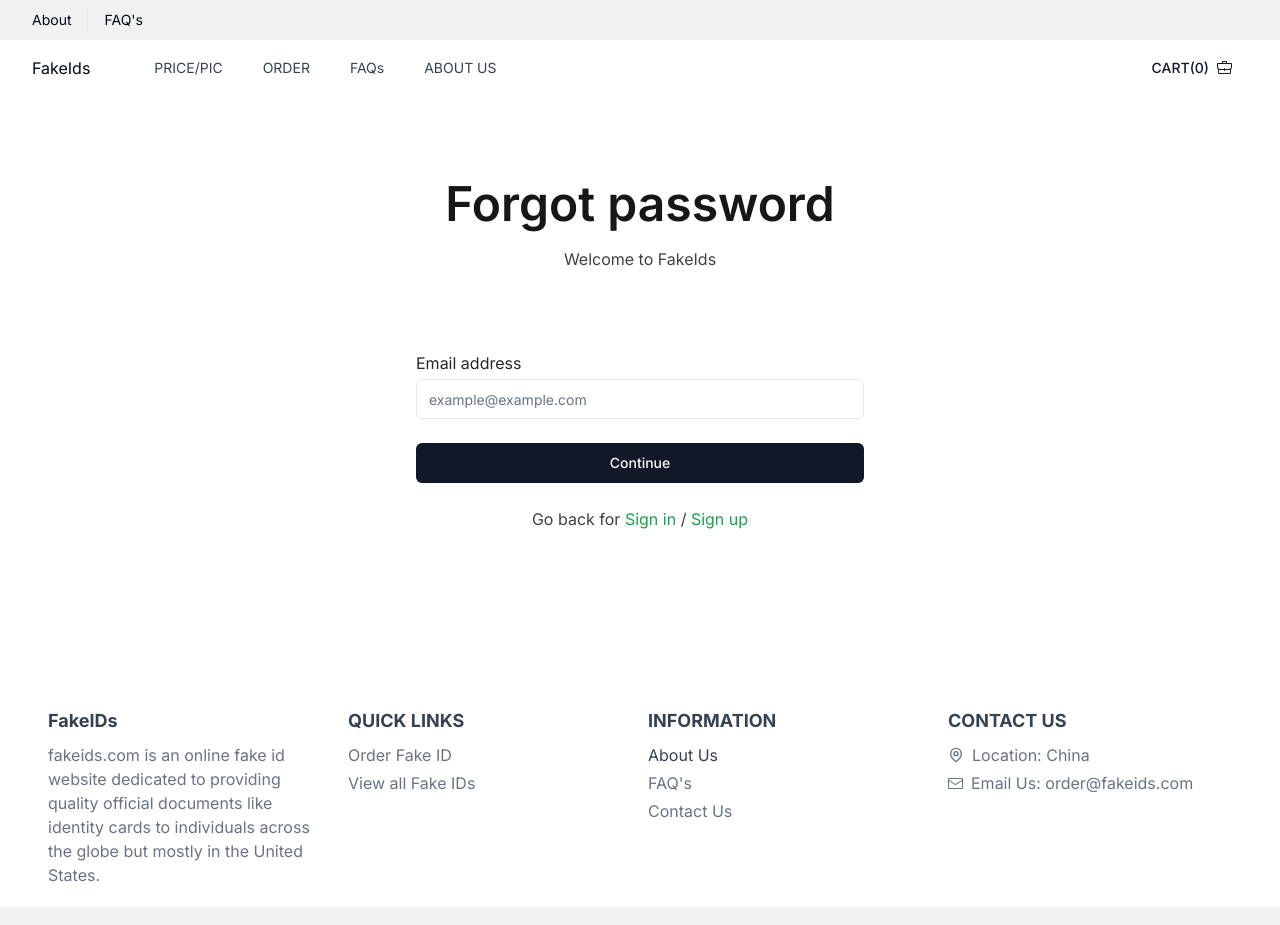
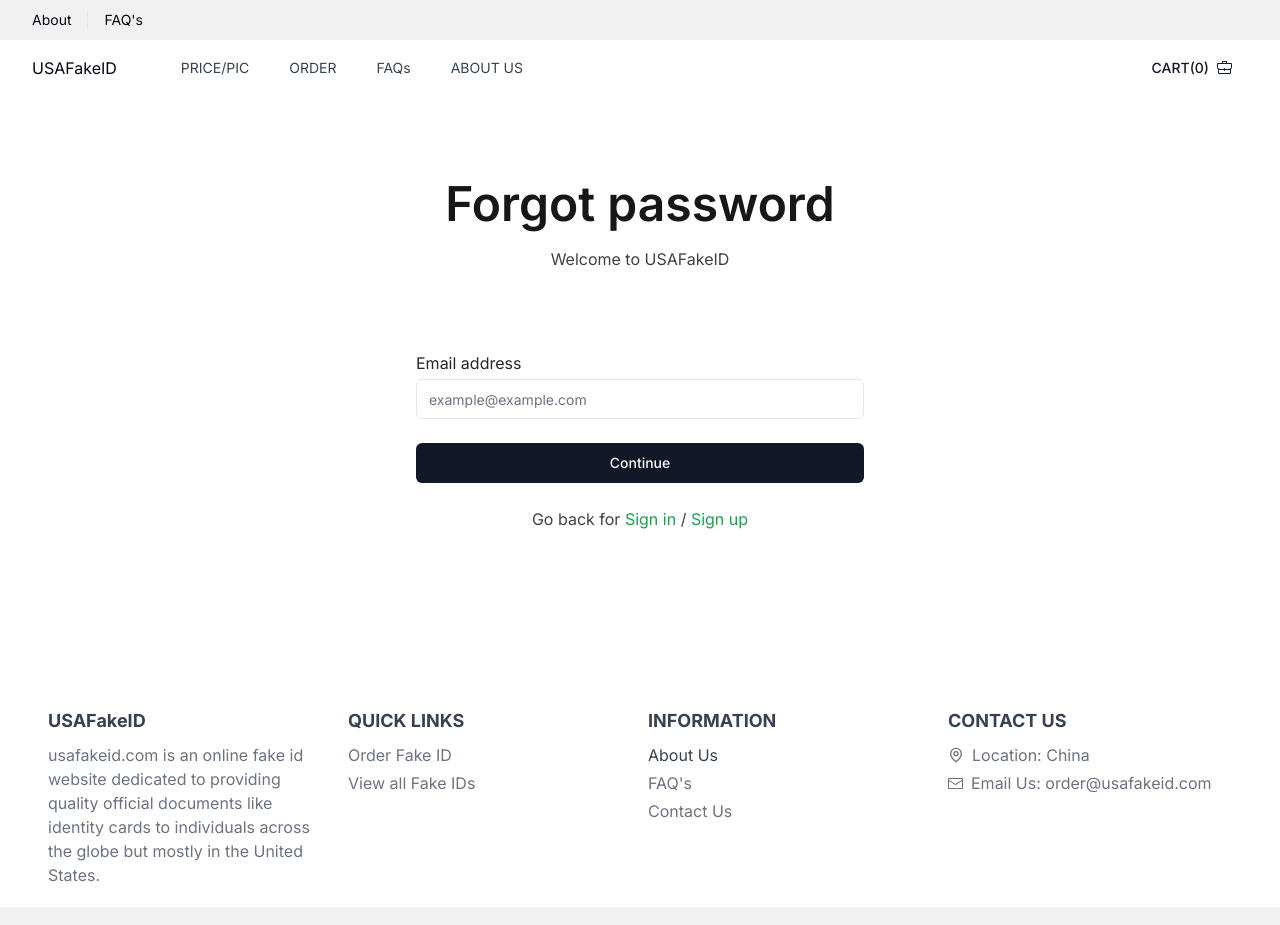
Before and after one commit to montilloo/fakeids-nextjs, a Next.js app: page /forgot-pass in a window 1280 px wide. Shown: the top 925 px of the page. Built offline with nearby package versions, Linux system fonts and the light colour scheme.

Commit message:
fix:网站里面有带 fakeids或者fakeids.com 亦或者其他域名的都改成 usafakeid.com

```diff
--- a/src/app/forgot-pass/page.jsx
+++ b/src/app/forgot-pass/page.jsx
@@ -11,7 +11,7 @@
           Forgot password
         </h2>
         <span className="block text-sm mt-4 text-neutral-700 sm:text-base dark:text-neutral-200">
-          Welcome to FakeIds
+          Welcome to USAFakeID
         </span>
       </header>
 
--- a/src/app/layout.jsx
+++ b/src/app/layout.jsx
@@ -12,7 +12,7 @@
   variable: "--font-sans",
 });
 export const metadata = {
-  title: "FakeIds",
+  title: "usa fake id",
   description: "The best fake USA ID",
 };
 
--- a/src/app/page.jsx
+++ b/src/app/page.jsx
@@ -14,14 +14,14 @@
       <div className={" container w-full  py-16"}>
         <div className="bg-[#F8F8F8] flex items-center justify-center font-semibold p-4 mb-10">
           <BoxModelIcon />
-          <h6 className={"ml-2"}>Why Choose FakeIDs</h6>
+          <h6 className={"ml-2"}>Why Choose USAFakeID</h6>
         </div>
         <p className="text-foreground">
-          FakeIDs is your trusted fake store providing you with premium quality
-          fake IDs. We pride ourselves in our work as we have two incredible
-          teams available at your service. One group makes the IDs, and the
-          other checks the quality control before shipping. As a result, our
-          efficiency and speed are way faster. In addition, we have trained
+          USAFakeID is your trusted fake store providing you with premium
+          quality fake IDs. We pride ourselves in our work as we have two
+          incredible teams available at your service. One group makes the IDs,
+          and the other checks the quality control before shipping. As a result,
+          our efficiency and speed are way faster. In addition, we have trained
           professionals with a streamlined process to cater for many fakes as
           possible.
         </p>
--- a/src/components/Footer.jsx
+++ b/src/components/Footer.jsx
@@ -15,9 +15,9 @@
         <div className="container mx-auto grid lg:grid-cols-4 grid-cols-1 gap-4">
           {/* Footer Section 1 */}
           <div>
-            <h5 className="font-bold text-lg mb-2">FakeIDs</h5>
+            <h5 className="font-bold text-lg mb-2">USAFakeID</h5>
             <p className="mb-1 text-gray-500">
-              fakeids.com is an online fake id website dedicated to providing
+              usafakeid.com is an online fake id website dedicated to providing
               quality official documents like identity cards to individuals
               across the globe but mostly in the United States.
             </p>
@@ -47,7 +47,7 @@
             </p>
             <p className="inline-flex items-center mb-1 text-gray-500">
               <EnvelopeClosedIcon className={"mr-2"} />
-              Email Us: order@fakeids.com
+              Email Us: order@usafakeid.com
             </p>
           </div>
         </div>
@@ -59,7 +59,7 @@
           }
         >
           <p className={"text-sm leading-relaxed mt-2 text-gray-500 md:mt-0"}>
-            &copy;Copyright {new Date().getFullYear()} FakeIDs. All Rights
+            &copy;Copyright {new Date().getFullYear()} USAFakeID. All Rights
             Reserved.
           </p>
           <ul className={"flex mt-2"}>
--- a/src/components/Header.jsx
+++ b/src/components/Header.jsx
@@ -29,7 +29,7 @@
         <div className="container relative z-50 flex justify-between py-2">
           <div className="relative z-10 flex items-center gap-16">
             <Link href="/" aria-label="Home">
-              FakeIds
+              USAFakeID
             </Link>
             <div className="hidden lg:flex lg:gap-10">
               <NavLinks />
--- a/src/data/data.js
+++ b/src/data/data.js
@@ -19,7 +19,7 @@
     id: 1,
     avatar: "https://avatars.githubusercontent.com/u/124599?v=4",
     content:
-      "Thanks for such a fantastic service. The fake ID is of excellent quality, and I have used it a couple of times without any problems. I invested in a group discount, and even my friends were happy. I would repurchase it when I need another one. Even the response is fast via email. Can recommend FakeIDs at any time. ",
+      "Thanks for such a fantastic service. The fake ID is of excellent quality, and I have used it a couple of times without any problems. I invested in a group discount, and even my friends were happy. I would repurchase it when I need another one. Even the response is fast via email. Can recommend USAFakeID at any time. ",
     username: "A happy customer",
     description: "Name not revealed for protection",
   },
@@ -135,7 +135,7 @@
     id: 4,
     title: "The Fastest Discrete Shipping",
     description:
-      "There are no long waiting times or delays! FakeIDs knows how eager you are to get to that fun party. So we will never make you wait. We produce and ship your IDs as soon as they are ready with our streamlined process. So all you need to do is make payment and sit back as your ID should be there as quickly as possible.",
+      "There are no long waiting times or delays! USAFakeID knows how eager you are to get to that fun party. So we will never make you wait. We produce and ship your IDs as soon as they are ready with our streamlined process. So all you need to do is make payment and sit back as your ID should be there as quickly as possible.",
     image: whatWeOffer[3],
     tag: "Marketing",
   },
```
